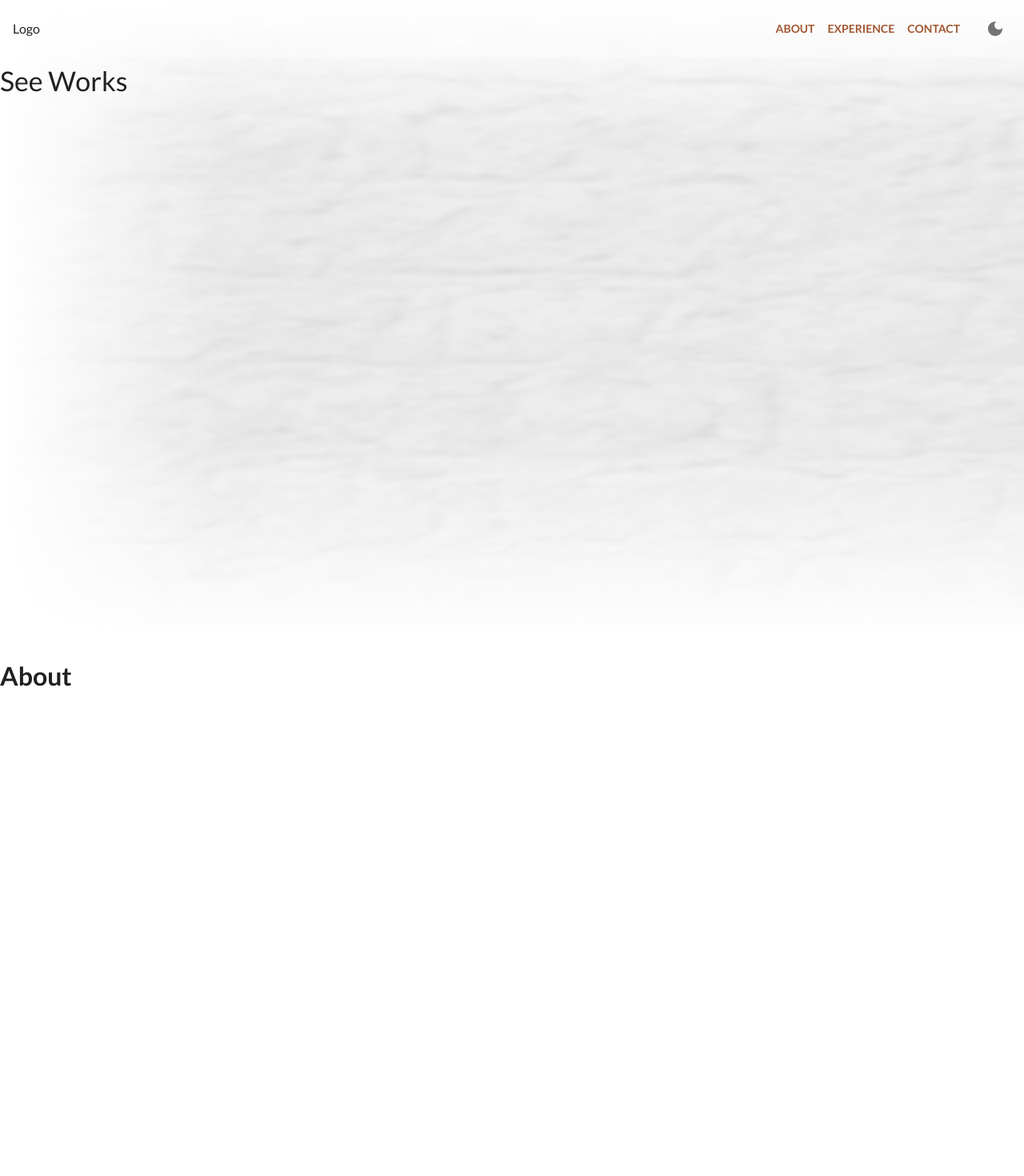
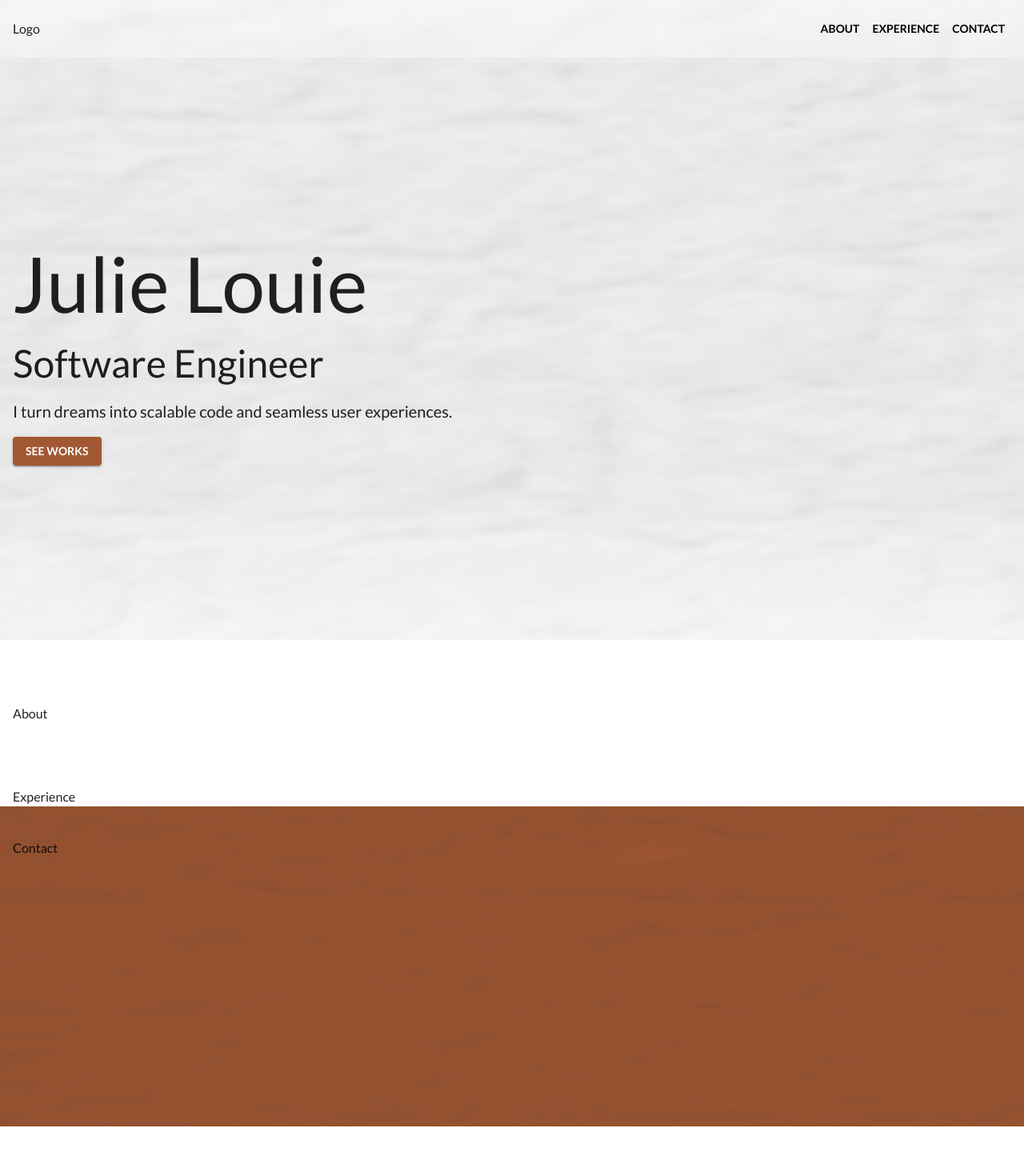
Before and after one commit to julielouie/portfolio, a React (Vite) app in the folder client/: page / in a window 1280 px wide. Shown: the top 1470 px of the page at 80% size. After the commit the page ends 1408 px from the top, so only its background shows below. Built offline with nearby package versions, Linux system fonts and the light colour scheme.

Commit message:
feat: complete intro light mode, hide dark mode for now

```diff
--- a/client/src/components/About/index.tsx
+++ b/client/src/components/About/index.tsx
@@ -1,10 +1,11 @@
 import { FC } from 'react';
+import { Grid } from '@mui/material';
 
 const About: FC = () => {
   return (
-    <h1 id="about" style={{ height: '100vh' }}>
+    <Grid id="about" sx={{ pt: 10, px: '1rem' }} container>
       About
-    </h1>
+    </Grid>
   );
 };
 
--- a/client/src/components/Contact/index.tsx
+++ b/client/src/components/Contact/index.tsx
@@ -1,19 +1,24 @@
-import { Box } from '@mui/material';
 import { FC } from 'react';
+import { Grid, useTheme } from '@mui/material';
 import TextureOverlay from '../../assets/transparent_adobe_texture.png';
 
 const Contact: FC = () => {
+  const theme = useTheme();
+
   return (
-    <Box
+    <Grid
       id="contact"
       sx={{
-        backgroundImage: `url(${TextureOverlay})`,
-        backgroundColor: '#a25833',
-        height: '50vh',
+        minHeight: '50vh',
+        pt: 5,
+        px: '1rem',
+        backgroundImage: theme.palette.mode === 'light' ? `url(${TextureOverlay})` : 'none', // update for dark theme when texture decided
+        backgroundColor: theme.palette.mode === 'light' ? theme.palette.primary.main : theme.palette.background.paper, // update for dark theme when color decided
       }}
+      container
     >
       Contact
-    </Box>
+    </Grid>
   );
 };
 
--- a/client/src/components/Experience/index.tsx
+++ b/client/src/components/Experience/index.tsx
@@ -1,10 +1,11 @@
 import { FC } from 'react';
+import { Grid } from '@mui/material';
 
 const Experience: FC = () => {
   return (
-    <h1 id="experience" style={{ height: '100vh' }}>
+    <Grid id="experience" sx={{ pt: 10, px: '1rem' }} container>
       Experience
-    </h1>
+    </Grid>
   );
 };
 
--- a/client/src/components/Intro/index.tsx
+++ b/client/src/components/Intro/index.tsx
@@ -1,20 +1,55 @@
 import { FC } from 'react';
-import { Box, Typography } from '@mui/material';
+import { Button, Grid, Typography, useTheme } from '@mui/material';
 import TextureOverlay from '../../assets/transparent_adobe_texture_soft.png';
+import { Link } from 'react-router-dom';
 
 const Intro: FC = () => {
+  const theme = useTheme();
+
   return (
-    <Box
+    <Grid
+      id="intro"
       sx={{
-        backgroundImage: `url(${TextureOverlay})`,
+        minHeight: '100vh',
+        pt: 10,
+        px: '1rem',
+        backgroundImage: theme.palette.mode === 'light' ? `url(${TextureOverlay})` : 'none', // update for dark theme when texture decided
         backgroundRepeat: 'no-repeat',
-        backgroundSize: 'cover',
-        height: '100vh',
-        pt: 10,
+        backgroundPosition: 'center center',
       }}
+      container
     >
-      <Typography variant="h4">See Works</Typography>
-    </Box>
+      <Grid
+        container
+        flexDirection="column"
+        justifyContent="center"
+        spacing={2}
+        sx={{ mx: 'auto', maxWidth: '80rem', width: '100%', py: '5rem' }}
+      >
+        <Grid>
+          <Typography variant="h1" fontWeight={400}>
+            Julie Louie
+          </Typography>
+        </Grid>
+        <Grid>
+          <Typography variant="h3" fontWeight={400}>
+            Software Engineer
+          </Typography>
+        </Grid>
+        <Grid>
+          <Typography variant="h6" fontWeight={400}>
+            I turn dreams into scalable code and seamless user experiences.
+          </Typography>
+        </Grid>
+        <Grid>
+          <Button variant="contained">
+            <Link to="#experience" style={{ textDecoration: 'none', color: 'inherit' }}>
+              See Works
+            </Link>
+          </Button>
+        </Grid>
+      </Grid>
+    </Grid>
   );
 };
 
--- a/client/src/components/Layout/Header.tsx
+++ b/client/src/components/Layout/Header.tsx
@@ -1,10 +1,29 @@
 import { Dispatch, FC, SetStateAction } from 'react';
 import MuiAppBar from '@mui/material/AppBar';
-import { styled, useTheme } from '@mui/material/styles';
-import { PaletteMode, IconButton, Button, Typography, Box, SpeedDial, SpeedDialAction, SpeedDialIcon } from '@mui/material';
-import { Close, ContactPage, DarkMode, Info, LightMode, Menu, Work } from '@mui/icons-material';
-import { UPDATE_THEME_MODE } from '../../constants/actions';
-import { useSession } from '../../contexts/SessionProvider';
+import {
+  styled,
+  // useTheme
+} from '@mui/material/styles';
+import {
+  PaletteMode,
+  Button,
+  Typography,
+  Box,
+  SpeedDial,
+  SpeedDialAction,
+  SpeedDialIcon,
+  // IconButton
+} from '@mui/material';
+import {
+  Close,
+  ContactPage,
+  Info,
+  Menu,
+  Work,
+  // DarkMode, LightMode
+} from '@mui/icons-material';
+// import { UPDATE_THEME_MODE } from '../../constants/actions';
+// import { useSession } from '../../contexts/SessionProvider';
 import { Link, useNavigate } from 'react-router-dom';
 import useWindowSize from '../../hooks/useWindowSize';
 
@@ -33,24 +52,26 @@ interface HeaderProps {
   setTheme: Dispatch<SetStateAction<PaletteMode>>;
 }
 
-const Header: FC<HeaderProps> = (props) => {
-  const { setTheme } = props;
+const Header: FC<HeaderProps> = () =>
+  // props
+  {
+    // const { setTheme } = props;
 
-  const theme = useTheme();
+    // const theme = useTheme();
 
-  const { dispatch } = useSession();
+    // const { dispatch } = useSession();
 
     const size = useWindowSize();
 
     const navigate = useNavigate();
 
-  const toggleTheme = () => {
-    const newTheme = theme.palette.mode === 'light' ? 'dark' : 'light';
-    dispatch({ type: UPDATE_THEME_MODE, payload: newTheme });
-    setTheme(newTheme);
-    const htmlDoc = document.getElementById('html-root');
-    if (htmlDoc) htmlDoc.style['color-scheme' as any] = newTheme;
-  };
+    // const toggleTheme = () => {
+    //   const newTheme = theme.palette.mode === 'light' ? 'dark' : 'light';
+    //   dispatch({ type: UPDATE_THEME_MODE, payload: newTheme });
+    //   setTheme(newTheme);
+    //   const htmlDoc = document.getElementById('html-root');
+    //   if (htmlDoc) htmlDoc.style['color-scheme' as any] = newTheme;
+    // };
 
     const goTo = (url: string) => {
       navigate(url);
@@ -60,7 +81,7 @@ const Header: FC<HeaderProps> = (props) => {
       { icon: <Info />, name: 'ABOUT', action: () => goTo('#about') },
       { icon: <Work />, name: 'EXPERIENCE', action: () => goTo('#experience') },
       { icon: <ContactPage />, name: 'CONTACT', action: () => goTo('#contact') },
-    { icon: theme.palette.mode === 'light' ? <DarkMode /> : <LightMode />, name: 'MODE', action: toggleTheme },
+      // { icon: theme.palette.mode === 'light' ? <DarkMode /> : <LightMode />, name: 'MODE', action: toggleTheme },
     ];
 
     return (
@@ -88,24 +109,24 @@ const Header: FC<HeaderProps> = (props) => {
                 </Box>
               ) : (
                 <>
-                <Button>
+                  <Button variant="text" color="info">
                     <Link to="#about" style={{ textDecoration: 'none', color: 'inherit' }}>
                       About
                     </Link>
                   </Button>
-                <Button>
+                  <Button variant="text" color="info">
                     <Link to="#experience" style={{ textDecoration: 'none', color: 'inherit' }}>
                       Experience
                     </Link>
                   </Button>
-                <Button>
+                  <Button variant="text" color="info">
                     <Link to="#contact" style={{ textDecoration: 'none', color: 'inherit' }}>
                       Contact
                     </Link>
                   </Button>
-                <IconButton onClick={toggleTheme} sx={{ ml: 2 }}>
+                  {/* <IconButton onClick={toggleTheme} sx={{ ml: 2 }} color="primary">
                   {theme.palette.mode === 'light' ? <DarkMode /> : <LightMode />}
-                </IconButton>
+                </IconButton> */}
                 </>
               )}
             </Box>
--- a/client/src/theme/light/lightPalette.ts
+++ b/client/src/theme/light/lightPalette.ts
@@ -39,9 +39,9 @@ const lightPalette = {
     contrastText,
   },
   info: {
-    main: '#661AE6',
-    light: '#b897f2',
-    dark: '#451a8f',
+    main: black,
+    light: '#333',
+    dark: black,
     contrastText,
   },
   success: {
```
Lines whose indentation alone changed are shown as unchanged.
